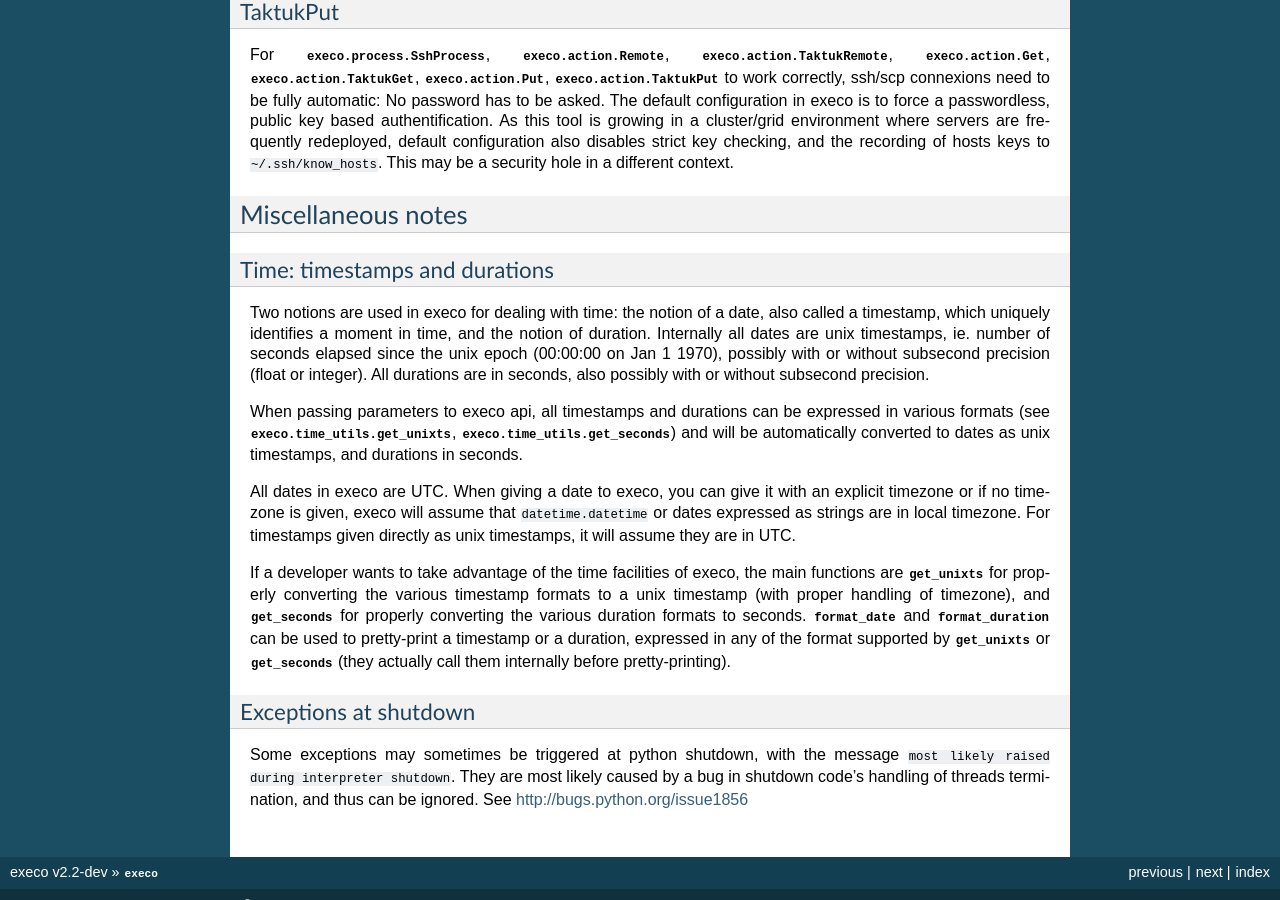
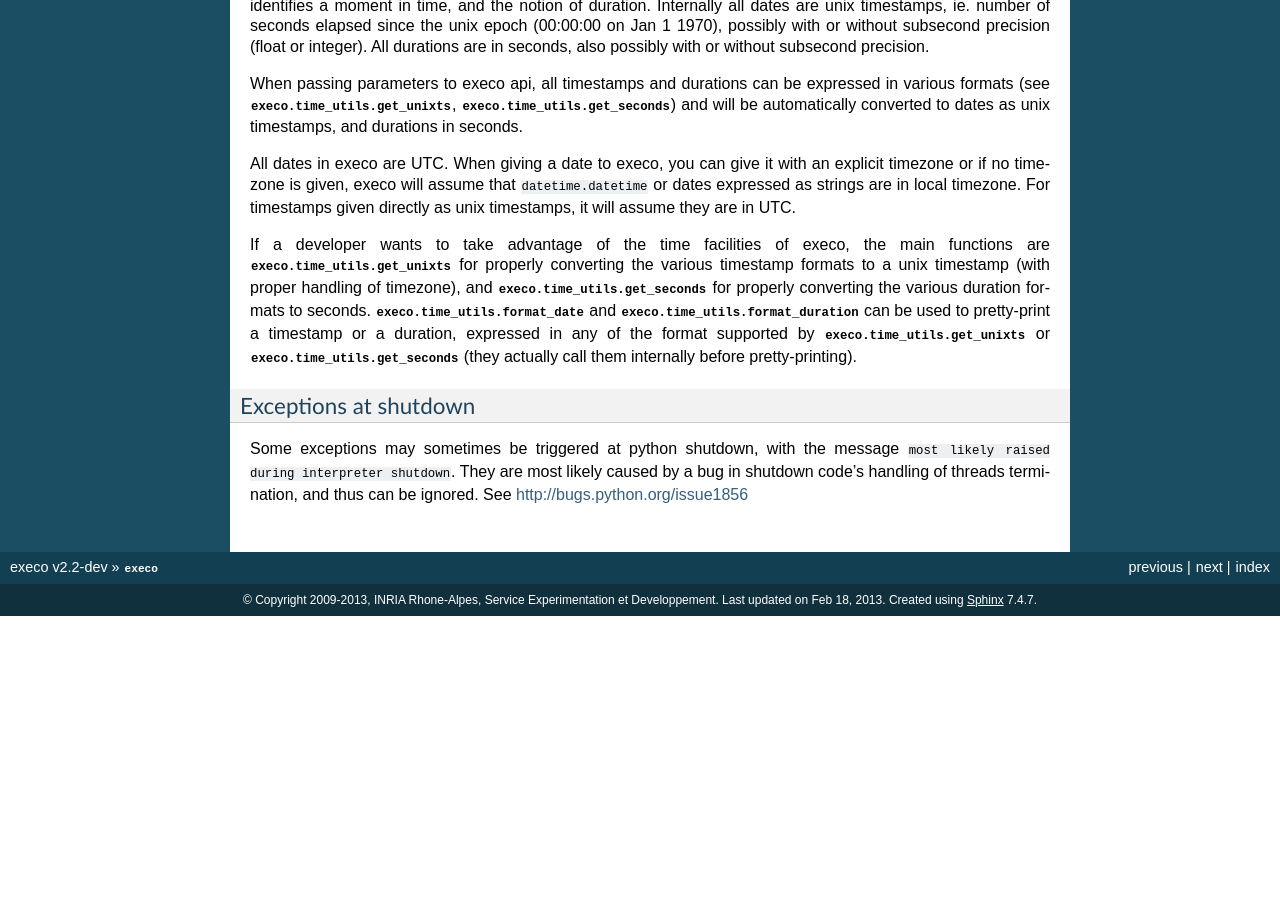
Before and after one commit to rcherrueau/execo, a Sphinx documentation site: the page built from doc/execo.rst, in a window 1280 px wide and 900 px high, scrolled down 11206 px. Built offline with Sphinx 7.4.7, drawn with Linux system fonts in a browser that asks for light colours; after the commit the page ends 11822 px from its top, so only the background shows below that; some of the changed text lies outside the part shown.

Commit message:
[execo] time_utils: fix/improve documentation

```diff
--- a/doc/execo.rst
+++ b/doc/execo.rst
@@ -456,13 +448,15 @@
 will assume they are in UTC.
 
 If a developer wants to take advantage of the time facilities of
-execo, the main functions are `get_unixts` for properly converting the
-various timestamp formats to a unix timestamp (with proper handling of
-timezone), and `get_seconds` for properly converting the various
-duration formats to seconds. `format_date` and `format_duration` can
-be used to pretty-print a timestamp or a duration, expressed in any of
-the format supported by `get_unixts` or `get_seconds` (they actually
-call them internally before pretty-printing).
+execo, the main functions are `execo.time_utils.get_unixts` for
+properly converting the various timestamp formats to a unix timestamp
+(with proper handling of timezone), and `execo.time_utils.get_seconds`
+for properly converting the various duration formats to
+seconds. `execo.time_utils.format_date` and
+`execo.time_utils.format_duration` can be used to pretty-print a
+timestamp or a duration, expressed in any of the format supported by
+`execo.time_utils.get_unixts` or `execo.time_utils.get_seconds` (they
+actually call them internally before pretty-printing).
 
 Exceptions at shutdown
 ----------------------
```
Also changed, not shown: other parts of doc/execo.rst (+0 -8 lines), 1 other file.
